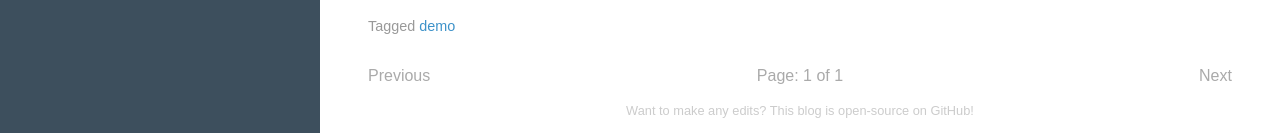
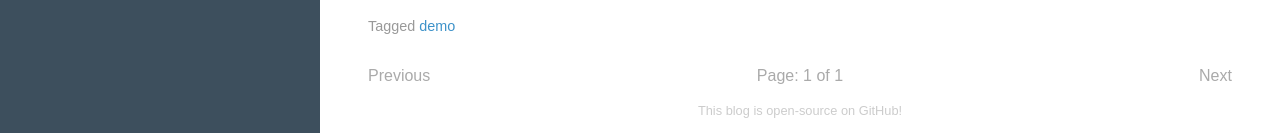
Before and after one commit to monaqvi/monaqvi.github.io, a Jekyll site: the page built from notes/index.html, in a window 1280 px wide and 1205 px high. Shown: the part 1069-1202 px from the top of the window. Built offline with Jekyll 4.4.1, drawn with Linux system fonts in a browser that asks for light colours; nearby versions of some CDN libraries; the list of posts is cut into pages by our own code; comment, search, counter and statistics services are not loaded.

Commit message:
Reduce footer copy

```diff
--- a/_layouts/blog.html
+++ b/_layouts/blog.html
@@ -51,7 +51,7 @@
           {{ content }}
           <footer class="pure-menu pure-menu-horizontal footer">
             <a href="https://github.com/monaqvi/monaqvi.github.io/tree/master/_posts">
-            Want to make any edits? This blog is open-source on GitHub!
+            This blog is open-source on GitHub!
             </a>
           </footer>
         </div>
```
